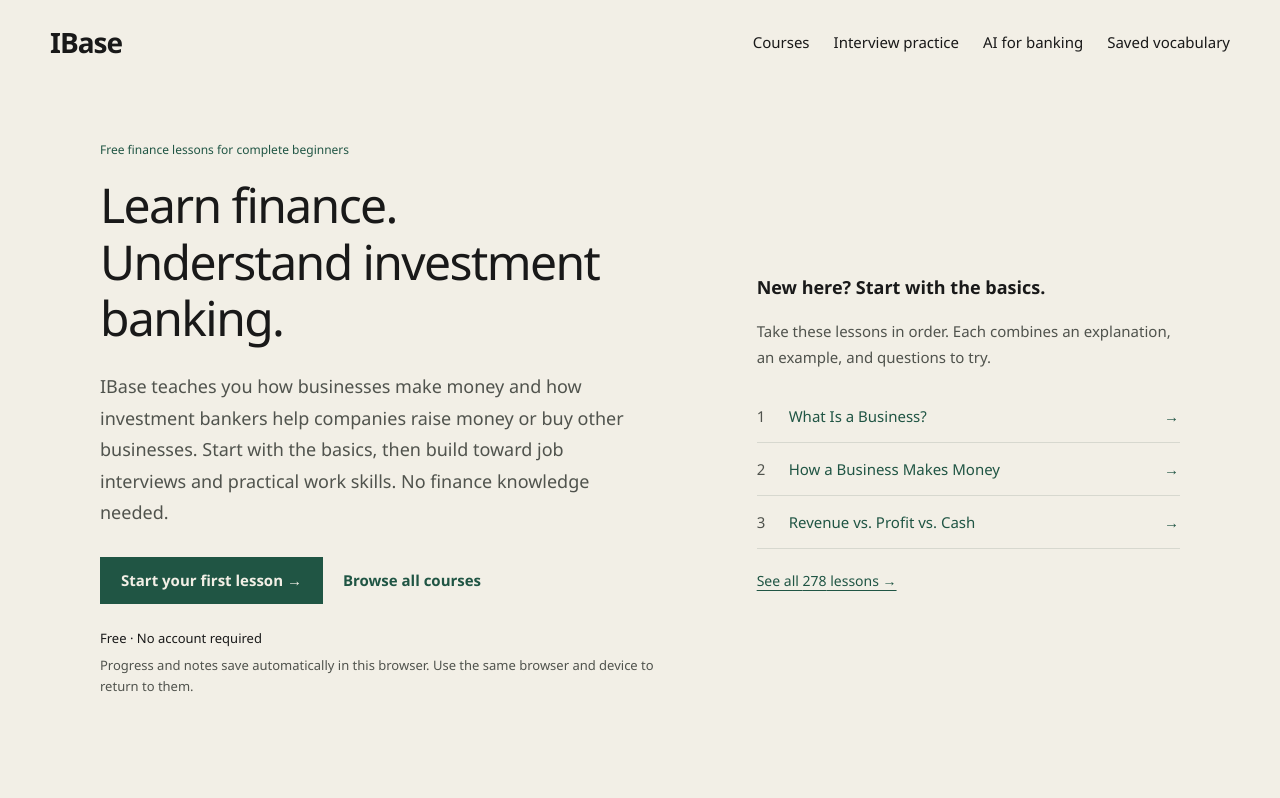
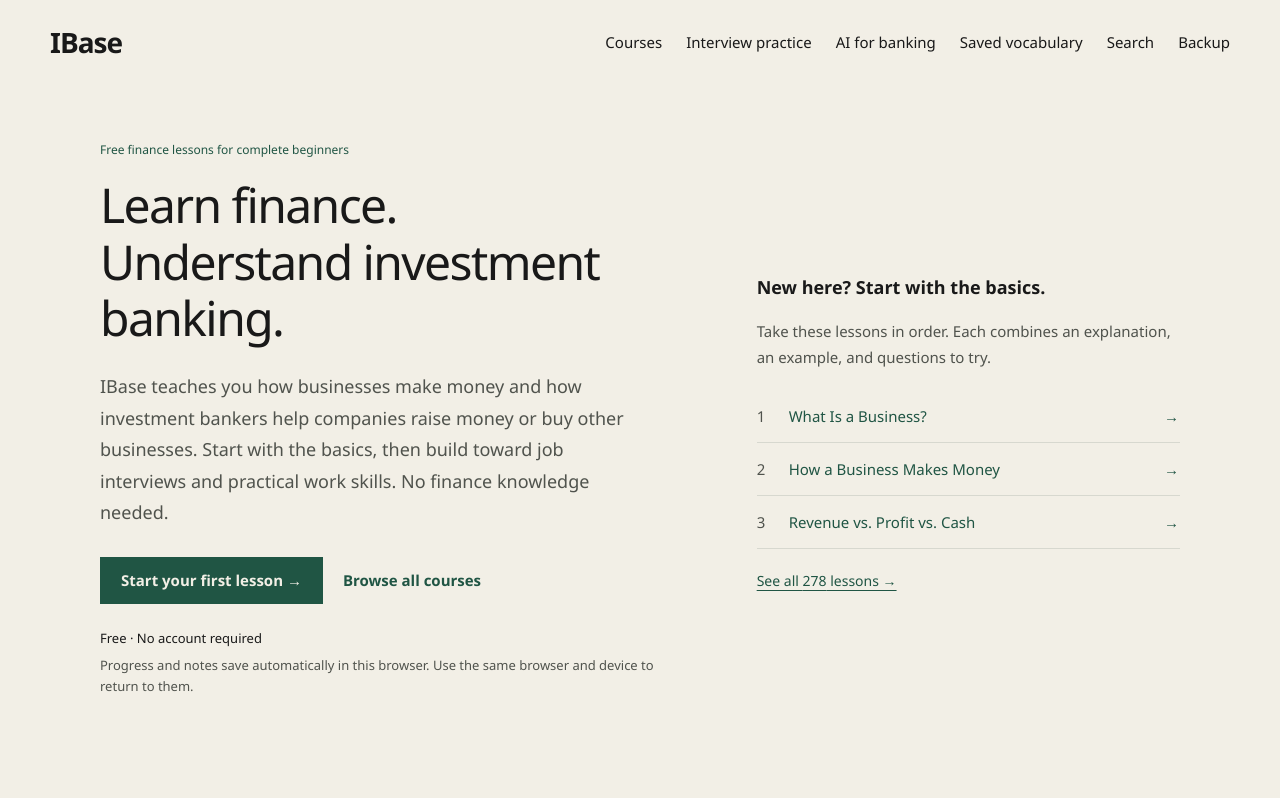
Before and after one commit to Trackifer-student/ibase, a React (Vite) app: page / in a window 1280 px wide. Shown: the top 798 px of the page. Built offline with nearby package versions, Linux system fonts and the light colour scheme.

Commit message:
Add search and backup to desktop and mobile navigation

```diff
--- a/src/components/HomeNav.jsx
+++ b/src/components/HomeNav.jsx
@@ -1,6 +1,6 @@
 import { useState } from 'react'
 
-function HomeNav({ onHome, onLearn, onInterview, onAI, onVocabulary }) {
+function HomeNav({ onHome, onLearn, onInterview, onAI, onVocabulary, onSearch, onBackup }) {
   const [open, setOpen] = useState(false)
 
   const run = (action) => {
@@ -19,6 +19,8 @@ function HomeNav({ onHome, onLearn, onInterview, onAI, onVocabulary }) {
         <button onClick={onInterview}>Interview practice</button>
         <button onClick={onAI}>AI for banking</button>
         <button onClick={onVocabulary}>Saved vocabulary</button>
+        <button onClick={onSearch}>Search</button>
+        <button onClick={onBackup}>Backup</button>
       </div>
 
       <button
@@ -37,6 +39,8 @@ function HomeNav({ onHome, onLearn, onInterview, onAI, onVocabulary }) {
           <button onClick={() => run(onInterview)}>Interview practice</button>
           <button onClick={() => run(onAI)}>AI for banking</button>
           <button onClick={() => run(onVocabulary)}>Saved vocabulary</button>
+          <button onClick={() => run(onSearch)}>Search</button>
+          <button onClick={() => run(onBackup)}>Backup progress</button>
         </div>
       )}
     </nav>
```
